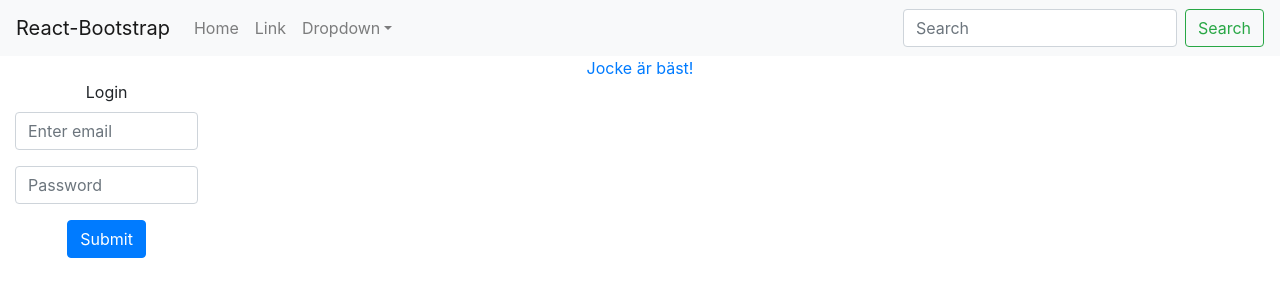
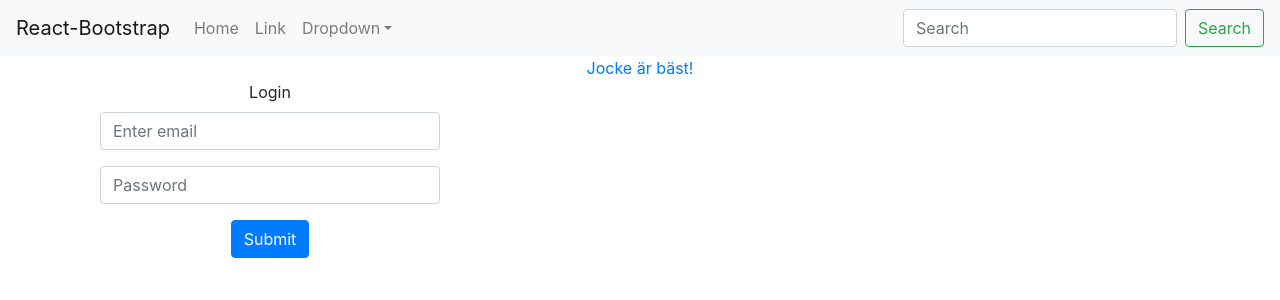
Before and after one commit to Jollers/Dm-Tools, a React (Create React App) app: page / in a window 1280 px wide. Shown: the top 300 px of the page. Built offline with nearby package versions, Linux system fonts and the light colour scheme.

Commit message:
Adds login component

```diff
--- a/src/Components/Login.js
+++ b/src/Components/Login.js
@@ -4,23 +4,21 @@ import Form from "react-bootstrap/Form";
 
 function Login() {
   return (
-    <div>
-      <Form>
-        <Col xs="2">
+    <div class="container">
+      <div class="content-align-center">
+        <Form class="">
+          <Col xs="4">
             <Form.Group>
-            <Form.Label>Login</Form.Label>
-            <Form.Control
-            type="email"
-            placeholder="Enter email" />
+              <Form.Label class="text-sm-left">Login</Form.Label>
+              <Form.Control type="email" placeholder="Enter email" />
             </Form.Group>
             <Form.Group controlId="formGroupPassword">
-            <Form.Control
-            type="password"
-            placeholder="Password" />
+              <Form.Control type="password" placeholder="Password" />
             </Form.Group>
             <Button>Submit</Button>
           </Col>
         </Form>
+      </div>
     </div>
   );
 }
```
Lines whose indentation alone changed are shown as unchanged.
